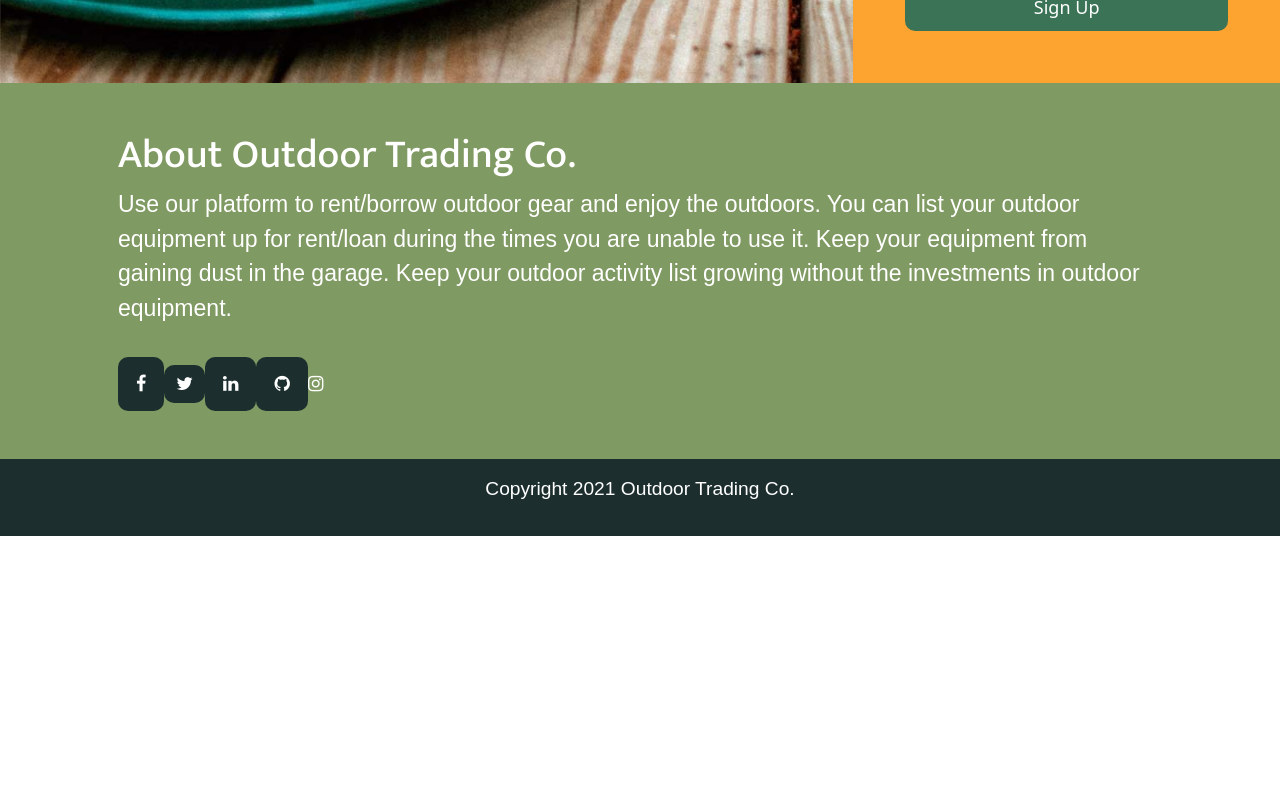
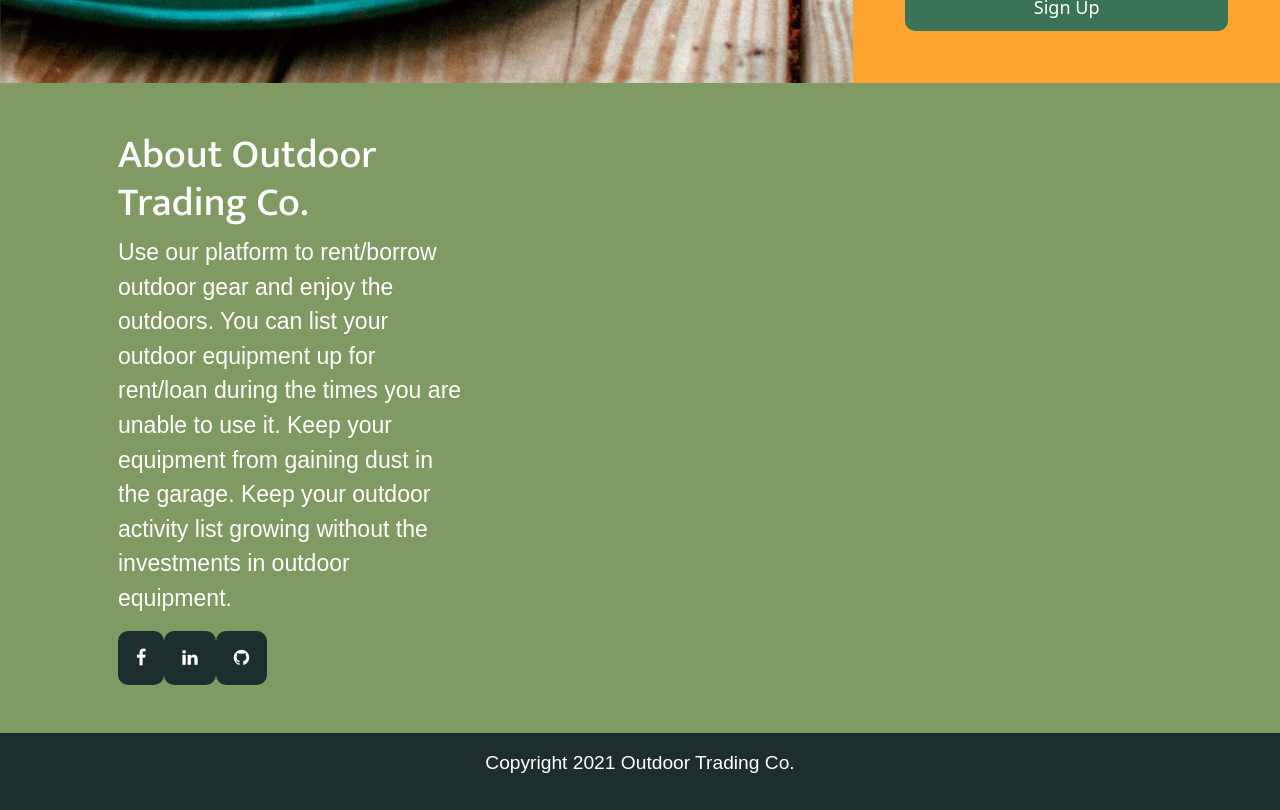
Before and after one commit to NeedaMehmud/outdoor-trading-co, a React (Create React App) app in the folder client/: page /SignUp in a window 1280 px wide. Shown: the part 1820-2630 px from the top of the page. Before the commit the page ends 2356 px from the top, so only its background shows below. Built offline with nearby package versions, Linux system fonts and the light colour scheme; a web font is replaced by a local one.

Commit message:
cleaned up some code

```diff
--- a/client/src/components/Footer.js
+++ b/client/src/components/Footer.js
@@ -5,7 +5,7 @@ function Footer() {
   return (
     <footer>
       <div className="container p-5">
-        <div className="row">
+        <div class="footer-left col-md-4 col-sm-6">
           <p class="about">
             <h1> About Outdoor Trading Co.</h1>
             <p>Use our platform to rent/borrow outdoor gear and enjoy the outdoors.
@@ -15,10 +15,8 @@ function Footer() {
           </p>
           <div class="icons">
             <a href="https://www.facebook.com/Outdoor-Trading-Co-100466249039342"><i class="fa fa-facebook"></i></a>
-            <a href="https:twitter.com/"><i class="fa fa-twitter"></i></a>
             <a href="https://www.linkedin.com/company/outdoor-trading-co/"><i class="fa fa-linkedin"></i></a>
             <a href="https://github.com/NeedaMehmud2017/outdoor-trading-co"><i class="fa fa-github"></i></a>
-            <a href="https://www.instagram.com/"><i class="fa fa-instagram"></i></a>
           </div>
         </div>
       </div>
```
